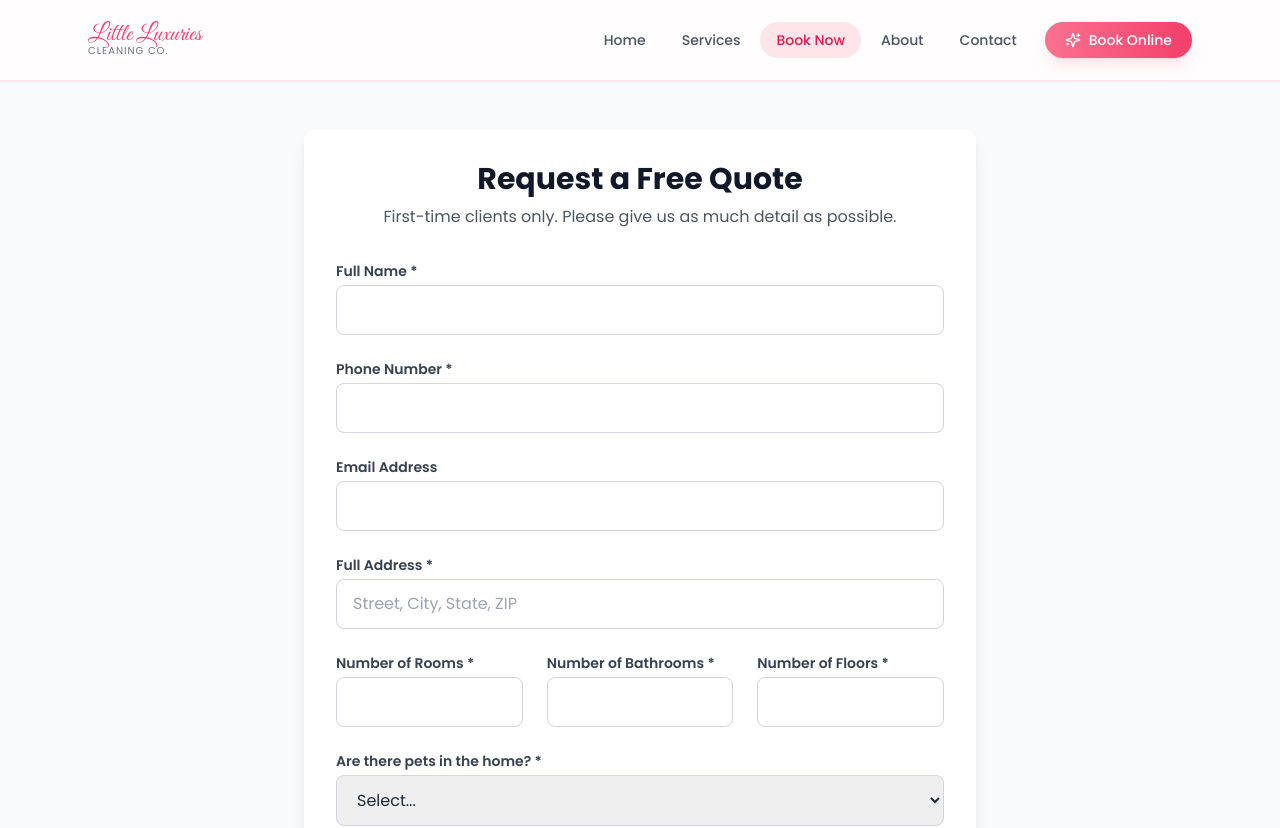
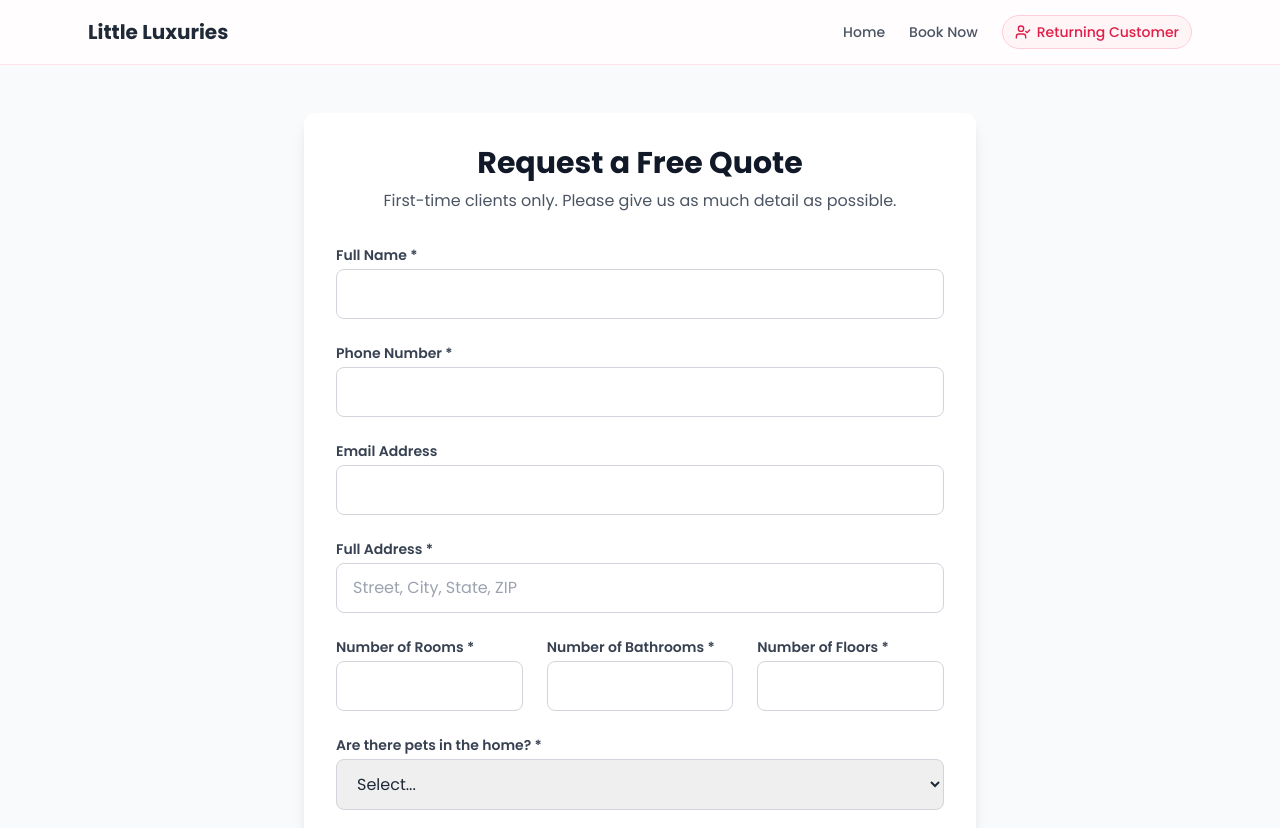
Before and after one commit to igascot47/little-luxuries-cleaning, a React (Vite) app: page /little-luxuries-cleaning/book in a window 1280 px wide. Shown: the top 828 px of the page. Built offline with nearby package versions, Linux system fonts and the light colour scheme.

Commit message:
Add Returning Customer link to Navbar

```diff
--- a/src/components/Navbar.jsx
+++ b/src/components/Navbar.jsx
@@ -1,110 +1,37 @@
-import { useState } from 'react'
-import { Link, useLocation } from 'react-router-dom'
-import { Menu, X, Sparkles } from 'lucide-react'
+import { Link } from 'react-router-dom'
+import { UserCheck } from 'lucide-react'
 
 export default function Navbar() {
-  const [open, setOpen] = useState(false)
-  const location = useLocation()
+  return (
+    <header className="bg-white/80 backdrop-blur-md sticky top-0 z-50 border-b border-blush-100">
+      <div className="max-w-6xl mx-auto px-4 sm:px-6 h-16 flex items-center justify-between">
 
-  const links = [
-    { to: '/', label: 'Home' },
-    { to: '/#services', label: 'Services' },
-    { to: '/book', label: 'Book Now' },
-    { to: '/#about', label: 'About' },
-    { to: '/#contact', label: 'Contact' },
-  ]
+        {/* Brand Logo / Home Link */}
+        <Link to="/" className="font-bold text-xl text-gray-800 flex items-center gap-2">
+          <span>Little Luxuries</span>
+        </Link>
 
-  const isActive = (path) => {
-    if (path === '/') return location.pathname === '/'
-    return location.pathname.startsWith(path)
-  }
-
-  // This function handles smooth scrolling for hash links
-  const handleClick = (to) => {
-    setOpen(false) // close mobile menu
-
-    if (to.includes('#')) {
-      const id = to.split('#')[1]
-      // Small delay so the page can render if needed
-      setTimeout(() => {
-        const element = document.getElementById(id)
-        if (element) {
-          element.scrollIntoView({ behavior: 'smooth', block: 'start' })
-        }
-      }, 100)
-    }
-  }
-
-  return (
-    <nav className="sticky top-0 z-50 bg-white/80 backdrop-blur-md border-b border-blush-100 shadow-sm">
-      <div className="max-w-6xl mx-auto px-4 sm:px-6">
-        <div className="flex items-center justify-between h-16 md:h-20">
-
-          {/* Text only - logo removed */}
-          <Link to="/" className="flex items-center gap-2 group">
-            <div>
-              <span className="font-script text-2xl text-blush-500 leading-none">Little Luxuries</span>
-              <p className="text-[10px] tracking-widest text-gray-500 uppercase -mt-1">Cleaning Co.</p>
-            </div>
+        {/* Navigation Links */}
+        <nav className="flex items-center gap-4 sm:gap-6">
+          <Link to="/" className="text-sm font-medium text-gray-600 hover:text-blush-500 transition-colors">
+            Home
           </Link>
 
-          {/* Desktop Menu */}
-          <div className="hidden md:flex items-center gap-1">
-            {links.map((link) => (
-              <Link
-                key={link.to}
-                to={link.to}
-                onClick={() => handleClick(link.to)}
-                className={`px-4 py-2 rounded-full text-sm font-medium transition-all duration-200
-                  ${isActive(link.to)
-                    ? 'bg-blush-100 text-blush-600'
-                    : 'text-gray-600 hover:text-blush-500 hover:bg-blush-50'
-                  }`}
-              >
-                {link.label}
-              </Link>
-            ))}
-            <Link to="/book" className="ml-2 btn-primary text-sm py-2 px-5">
-              <Sparkles size={16} />
-              Book Online
-            </Link>
-          </div>
+          <Link to="/book" className="text-sm font-medium text-gray-600 hover:text-blush-500 transition-colors">
+            Book Now
+          </Link>
 
-          {/* Mobile menu button */}
-          <button
-            onClick={() => setOpen(!open)}
-            className="md:hidden p-2 rounded-full text-blush-500 hover:bg-blush-50"
-            aria-label="Toggle menu"
+          {/* Returning Customer Button */}
+          <Link
+            to="/customer"
+            className="inline-flex items-center gap-1.5 text-xs sm:text-sm font-medium text-blush-600 bg-blush-50 border border-blush-200 px-3 py-1.5 rounded-full hover:bg-blush-100 transition-colors"
           >
-            {open ? <X size={24} /> : <Menu size={24} />}
-          </button>
-        </div>
+            <UserCheck size={16} />
+            Returning Customer
+          </Link>
+        </nav>
+
       </div>
-
-      {/* Mobile Menu */}
-      {open && (
-        <div className="md:hidden bg-white border-t border-blush-100 px-4 py-4 space-y-1 animate-fade-in">
-          {links.map((link) => (
-            <Link
-              key={link.to}
-              to={link.to}
-              onClick={() => handleClick(link.to)}
-              className={`block px-4 py-3 rounded-xl text-sm font-medium
-                ${isActive(link.to) ? 'bg-blush-100 text-blush-600' : 'text-gray-600 hover:bg-blush-50'}`}
-            >
-              {link.label}
-            </Link>
-          ))}
-          <Link
-            to="/book"
-            onClick={() => setOpen(false)}
-            className="block mt-3 btn-primary text-center"
-          >
-            <Sparkles size={16} className="inline mr-1" />
-            Book Online
-          </Link>
-        </div>
-      )}
-    </nav>
+    </header>
   )
 }
```
